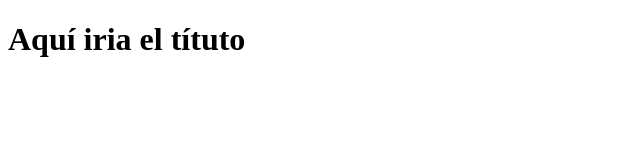
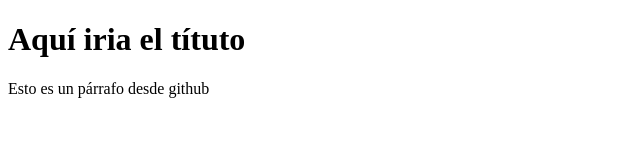
Before and after one commit to Efrn86/EmpresaC, a plain HTML site: page index.html in a window 1280 px wide. Shown: the whole page, without its empty margins (0-640 px from the left). Drawn offline with Linux system fonts and the light colour scheme.

Commit message:
Update index.html

```diff
--- a/index.html
+++ b/index.html
@@ -8,5 +8,6 @@
 </head>
 <body>
     <h1>Aquí iria el títuto</h1>
+    <p>Esto es un párrafo desde github<p>
 </body>
 </html>
```
